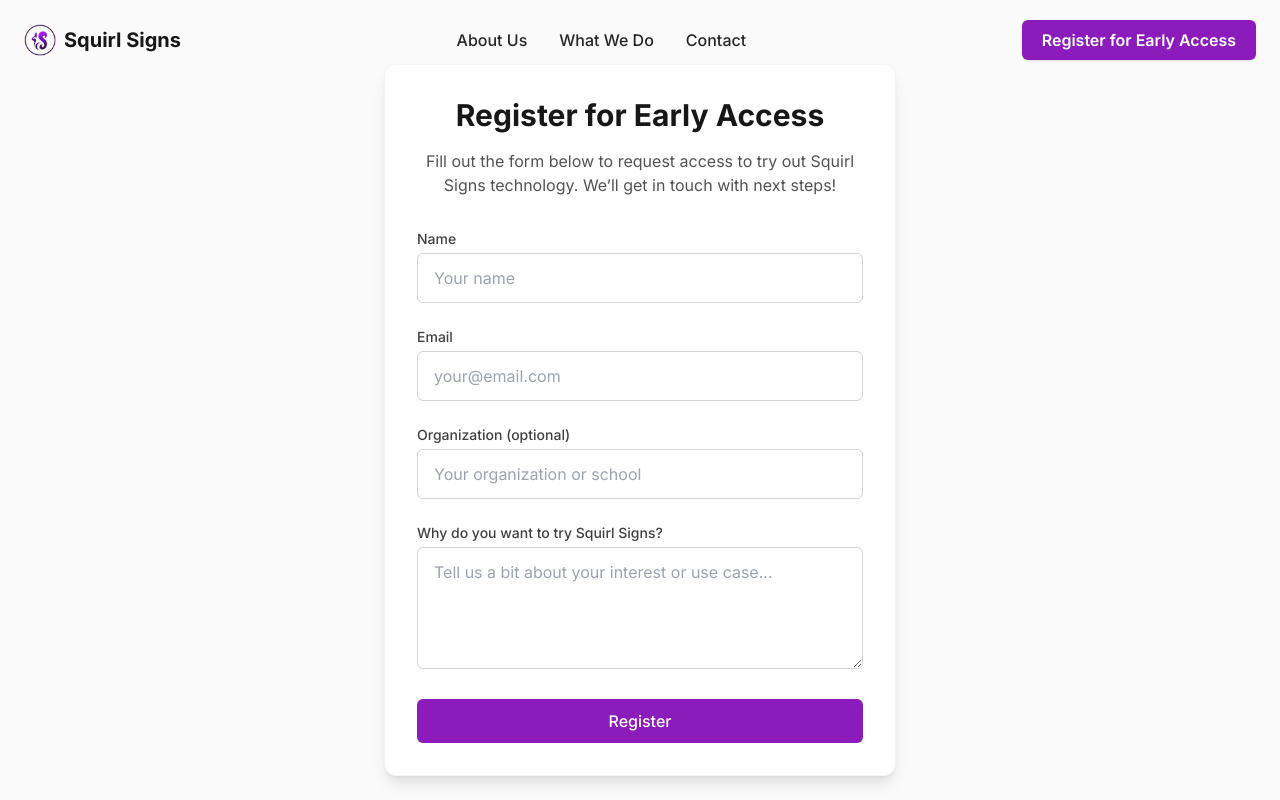
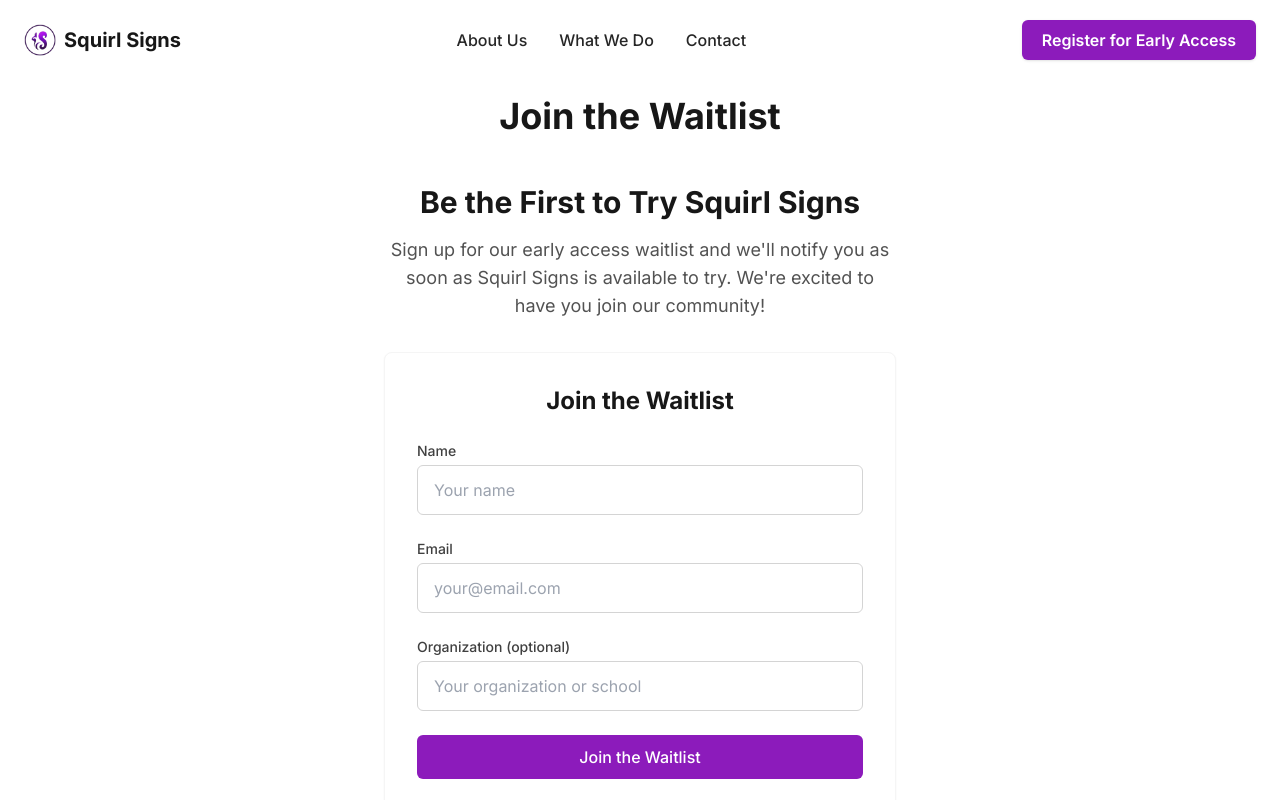
Before and after one commit to HassanFazal97/SquirlSignsWebsite, a React (Vite) app: page /register in a window 1280 px wide. Shown: the top 800 px of the page. Built offline with nearby package versions, Linux system fonts and the light colour scheme.

Commit message:
set up waitlist

```diff
--- a/src/pages/Register.tsx
+++ b/src/pages/Register.tsx
@@ -1,4 +1,5 @@
 import { useState } from 'react';
+import Section from '../components/Section';
 import Button from '../components/Button';
 
 const Register = () => {
@@ -8,27 +9,64 @@ const Register = () => {
     organization: '',
     message: '',
   });
+  const [isSubmitting, setIsSubmitting] = useState(false);
+  const [submitted, setSubmitted] = useState(false);
+  const [error, setError] = useState('');
 
   const handleChange = (e: React.ChangeEvent<HTMLInputElement | HTMLTextAreaElement>) => {
     const { name, value } = e.target;
     setFormData((prev) => ({ ...prev, [name]: value }));
   };
 
-  const handleSubmit = (e: React.FormEvent) => {
+  const handleSubmit = async (e: React.FormEvent) => {
     e.preventDefault();
-    const subject = encodeURIComponent('Register for Early Access');
-    const body = encodeURIComponent(
-      `Name: ${formData.name}\nEmail: ${formData.email}\nOrganization: ${formData.organization}\nWhy do you want to try Squirl Signs?: ${formData.message}`
-    );
-    window.location.href = `mailto:squirl@squirlasl.ca?subject=${subject}&body=${body}`;
+    setIsSubmitting(true);
+    setError('');
+    setSubmitted(false);
+    try {
+      const response = await fetch('/api/send-email', {
+        method: 'POST',
+        headers: { 'Content-Type': 'application/json' },
+        body: JSON.stringify({
+          name: formData.name,
+          email: formData.email,
+          subject: 'Register for Early Access',
+          message: `Organization: ${formData.organization}\nWhy do you want to try Squirl Signs?: ${formData.message}`,
+        }),
+      });
+      if (response.ok) {
+        setSubmitted(true);
+        setFormData({ name: '', email: '', organization: '', message: '' });
+      } else {
+        setError('Failed to send registration. Please try again.');
+      }
+    } catch {
+      setError('Failed to send registration. Please try again.');
+    }
+    setIsSubmitting(false);
   };
 
   return (
-    <div className="min-h-screen bg-neutral-50 flex items-center justify-center py-16 px-4">
-      <div className="bg-white rounded-xl shadow-lg max-w-lg w-full p-8 border border-neutral-100">
-        <h1 className="text-3xl font-bold text-neutral-900 mb-4 text-center">Register for Early Access</h1>
-        <p className="text-neutral-600 mb-8 text-center">Fill out the form below to request access to try out Squirl Signs technology. We’ll get in touch with next steps!</p>
+    <Section title="Join the Waitlist" id="register-form">
+      <div className="max-w-lg mx-auto">
+        <h2 className="text-3xl font-bold text-neutral-900 mb-4 text-center">Be the First to Try Squirl Signs</h2>
+        <p className="text-lg text-neutral-600 mb-8 text-center">
+          Sign up for our early access waitlist and we'll notify you as soon as Squirl Signs is available to try. We're excited to have you join our community!
+        </p>
+        <div className="bg-white p-8 rounded-lg shadow-sm border border-neutral-100">
+          <h2 className="text-2xl font-bold text-neutral-900 mb-6 text-center">Join the Waitlist</h2>
+          {submitted ? (
+            <div className="bg-green-50 border border-green-200 text-green-700 px-4 py-5 rounded-lg text-center">
+              <p className="font-medium text-lg">You're on the waitlist!</p>
+              <p className="mt-2">We'll let you know as soon as early access is available. Thank you for your interest!</p>
+            </div>
+          ) : (
             <form onSubmit={handleSubmit} className="space-y-6">
+              {error && (
+                <div className="bg-red-50 border border-red-200 text-red-700 px-4 py-3 rounded-lg">
+                  <p>{error}</p>
+                </div>
+              )}
               <div>
                 <label htmlFor="name" className="block text-sm font-medium text-neutral-700 mb-1">Name</label>
                 <input
@@ -67,25 +105,14 @@ const Register = () => {
                   placeholder="Your organization or school"
                 />
               </div>
-          <div>
-            <label htmlFor="message" className="block text-sm font-medium text-neutral-700 mb-1">Why do you want to try Squirl Signs?</label>
-            <textarea
-              id="message"
-              name="message"
-              value={formData.message}
-              onChange={handleChange}
-              required
-              rows={4}
-              className="w-full px-4 py-3 border border-neutral-300 rounded-md focus:ring-2 focus:ring-primary-500 focus:border-primary-500 transition resize-y"
-              placeholder="Tell us a bit about your interest or use case..."
-            />
-          </div>
               <Button type="submit" className="w-full">
-            Register
+                {isSubmitting ? 'Joining...' : 'Join the Waitlist'}
               </Button>
             </form>
+          )}
         </div>
       </div>
+    </Section>
   );
 };
 
```
Lines whose indentation alone changed are shown as unchanged.
